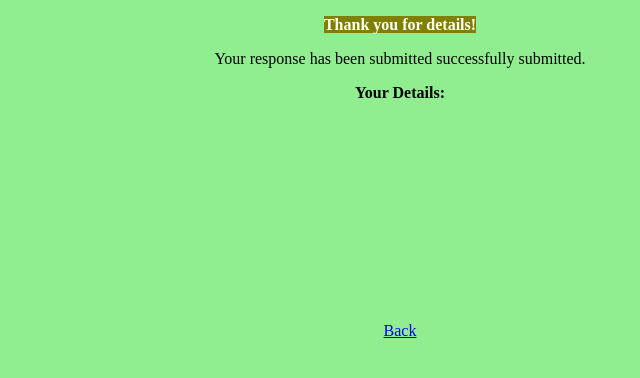
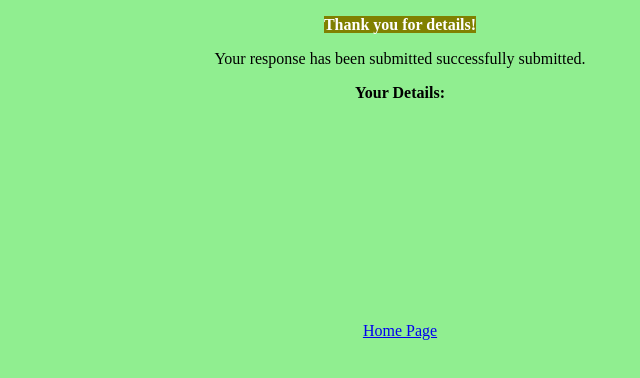
Before and after one commit to Mayank619-web/mayank, a plain HTML site: page Submit.html in a window 1280 px wide. Shown: the full height of the page, 240-880 px from the left. Drawn offline with Linux system fonts and the light colour scheme.

Commit message:
Update Submit.html
page

```diff
--- a/Submit.html
+++ b/Submit.html
@@ -18,7 +18,7 @@
 <p style="text-align: left;">Role:&nbsp;</p>
 <p style="text-align: left;">&nbsp;</p>
 
-<a href="index.html">Back</a><br>
+<a href="index.html">Home Page</a><br>
 
 </center>
 
```
